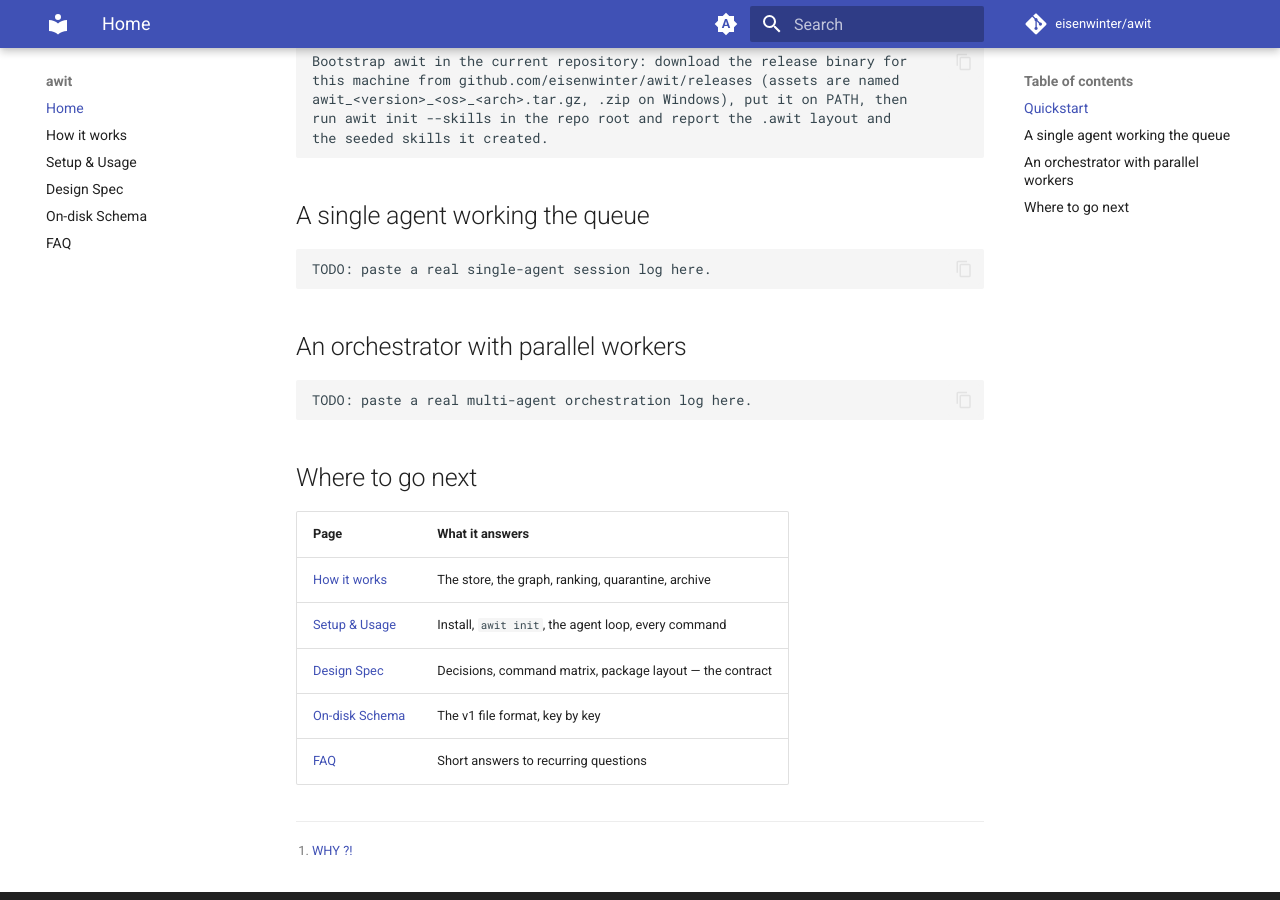
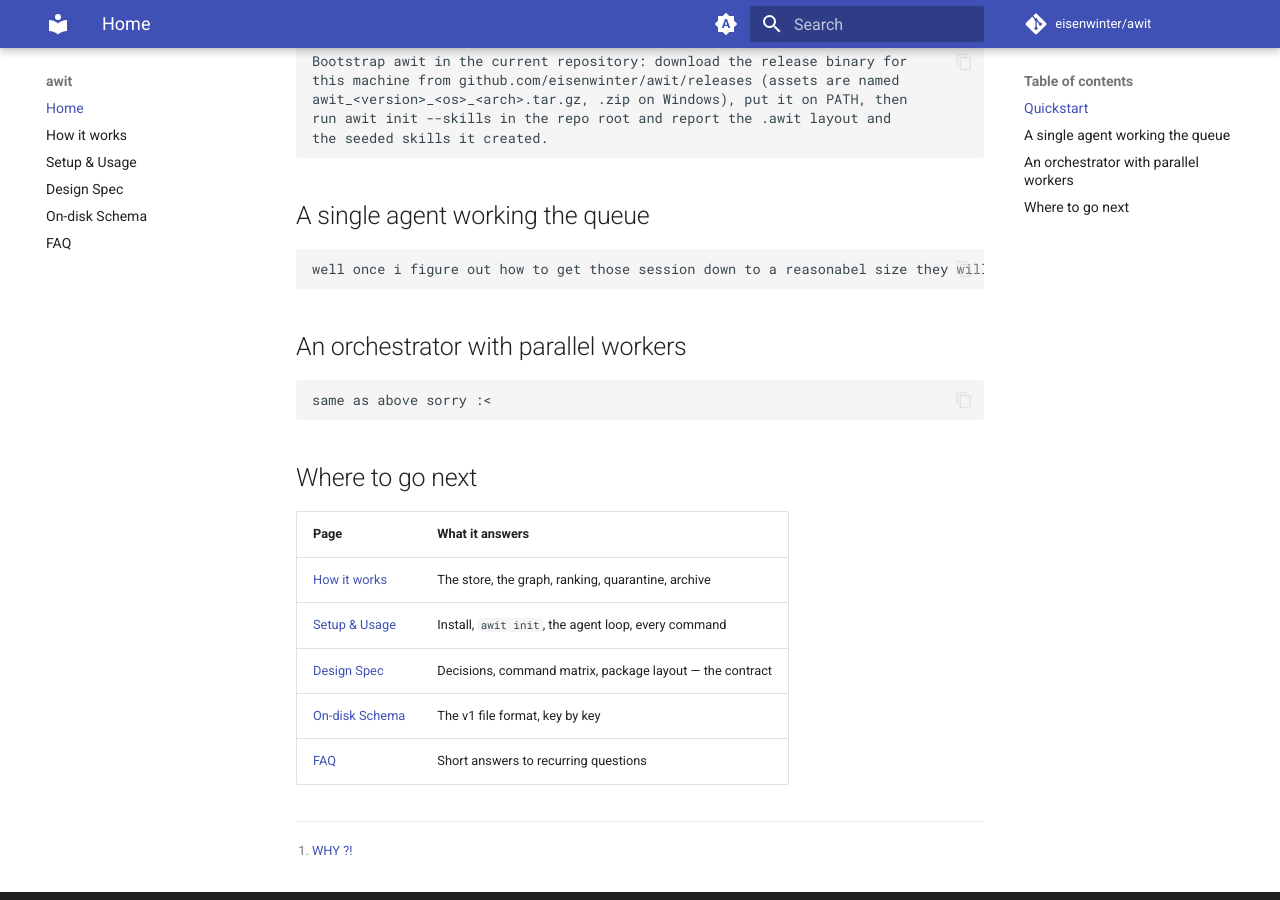
Before and after one commit to eisenwinter/awit, an MkDocs documentation site: the page built from docs/index.md, in a window 1280 px wide and 900 px high, scrolled down 843 px. Built offline with MkDocs 1.6.1 and Material for MkDocs 9.7.7, drawn with Linux system fonts in a browser that asks for light colours; comment, search, counter and statistics services are not loaded.

Commit message:
docs: still missing

````diff
--- a/docs/index.md
+++ b/docs/index.md
@@ -9,8 +9,8 @@ versioned in Git, no database, no daemon, no server.
 Every command rebuilds the graph from `.awit/items/*.md`, operates on it, and
 writes back at most one file. A clone is the whole state: nothing to migrate,
 nothing to repair beyond text files. Work items carry `deps`, so the tool can
-answer the only question an agent actually needs answered — *what can I start
-right now, and what does finishing it unblock?*
+answer the only question an agent actually needs answered — _what can I start
+right now, and what does finishing it unblock?_
 
 - **Ready, not assigned.** Eligibility is derived from the graph, not stored.
 - **Every fault is one mechanism.** Cycles, dangling deps, unparseable
@@ -37,36 +37,24 @@ the seeded skills it created.
 
 ## A single agent working the queue
 
-<!-- TODO: replace with a real captured session. Should show:
-     awit prime → awit next --claim → awit show <id> --full →
-     awit comment <id> → awit close <id> → awit prime again,
-     with the unblock counts visibly changing across the two primes. -->
-
 ```text
-TODO: paste a real single-agent session log here.
+well once i figure out how to get those session down to a reasonabel size they will be here :D
 ```
 
 ## An orchestrator with parallel workers
 
-<!-- TODO: replace with a real captured session. Should show:
-     one orchestrator running awit prime, handing two independent ready items
-     to two workers, each claiming with awit next --claim -l <label>,
-     one worker hitting an obstacle and recording it with
-     awit block <id> --reason "...", and the orchestrator's next prime
-     showing the hold and the remaining ready set. -->
-
 ```text
-TODO: paste a real multi-agent orchestration log here.
+same as above sorry :<
 ```
 
 ## Where to go next
 
-| Page | What it answers |
-| --- | --- |
-| [How it works](how-it-works.md) | The store, the graph, ranking, quarantine, archive |
-| [Setup & Usage](usage.md) | Install, `awit init`, the agent loop, every command |
-| [Design Spec](design-spec.md) | Decisions, command matrix, package layout — the contract |
-| [On-disk Schema](schema.md) | The v1 file format, key by key |
-| [FAQ](faq.md) | Short answers to recurring questions |
+| Page                            | What it answers                                          |
+| ------------------------------- | -------------------------------------------------------- |
+| [How it works](how-it-works.md) | The store, the graph, ranking, quarantine, archive       |
+| [Setup & Usage](usage.md)       | Install, `awit init`, the agent loop, every command      |
+| [Design Spec](design-spec.md)   | Decisions, command matrix, package layout — the contract |
+| [On-disk Schema](schema.md)     | The v1 file format, key by key                           |
+| [FAQ](faq.md)                   | Short answers to recurring questions                     |
 
 [^1]: [WHY ?!](faq.md#why)
````
